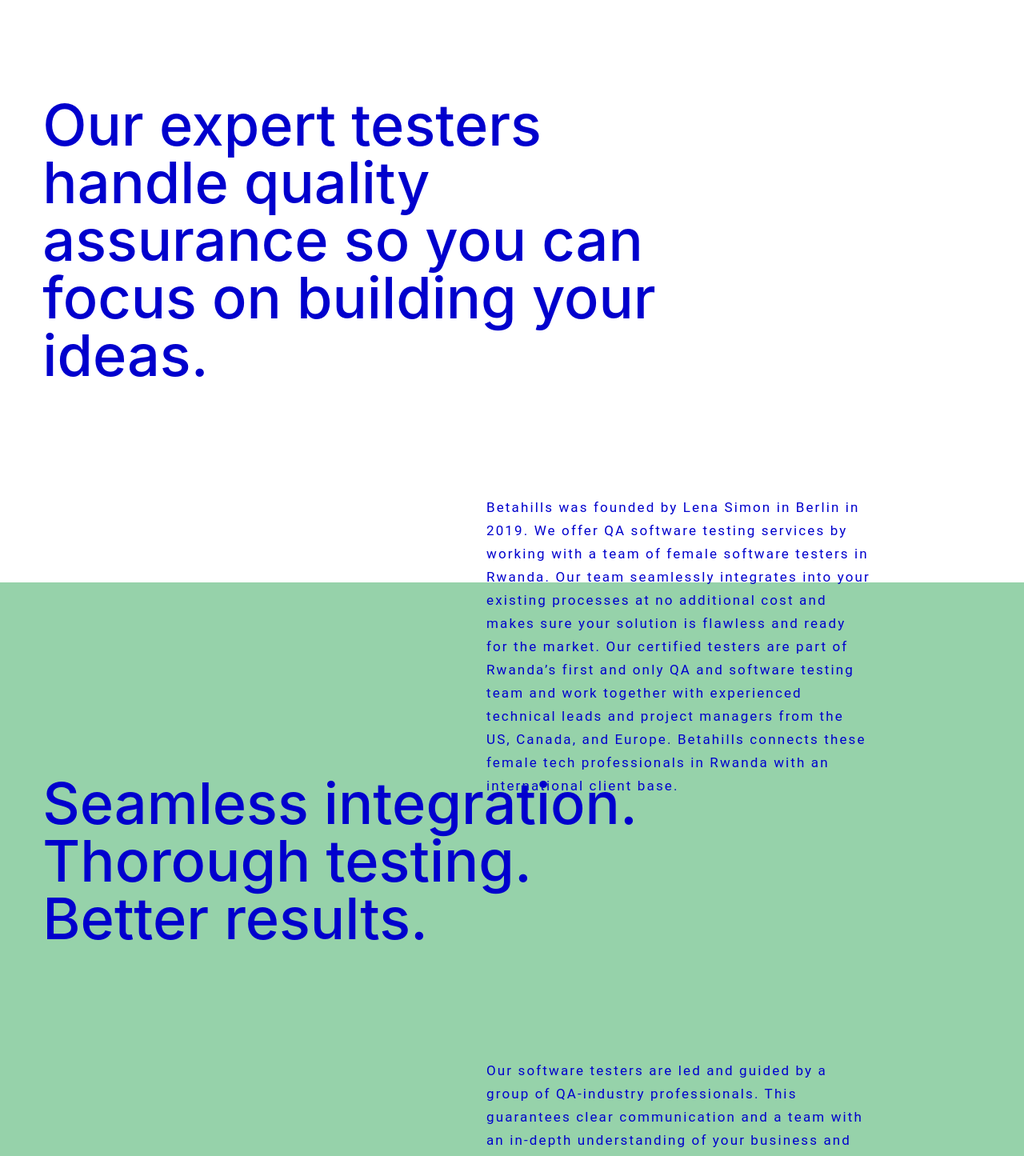
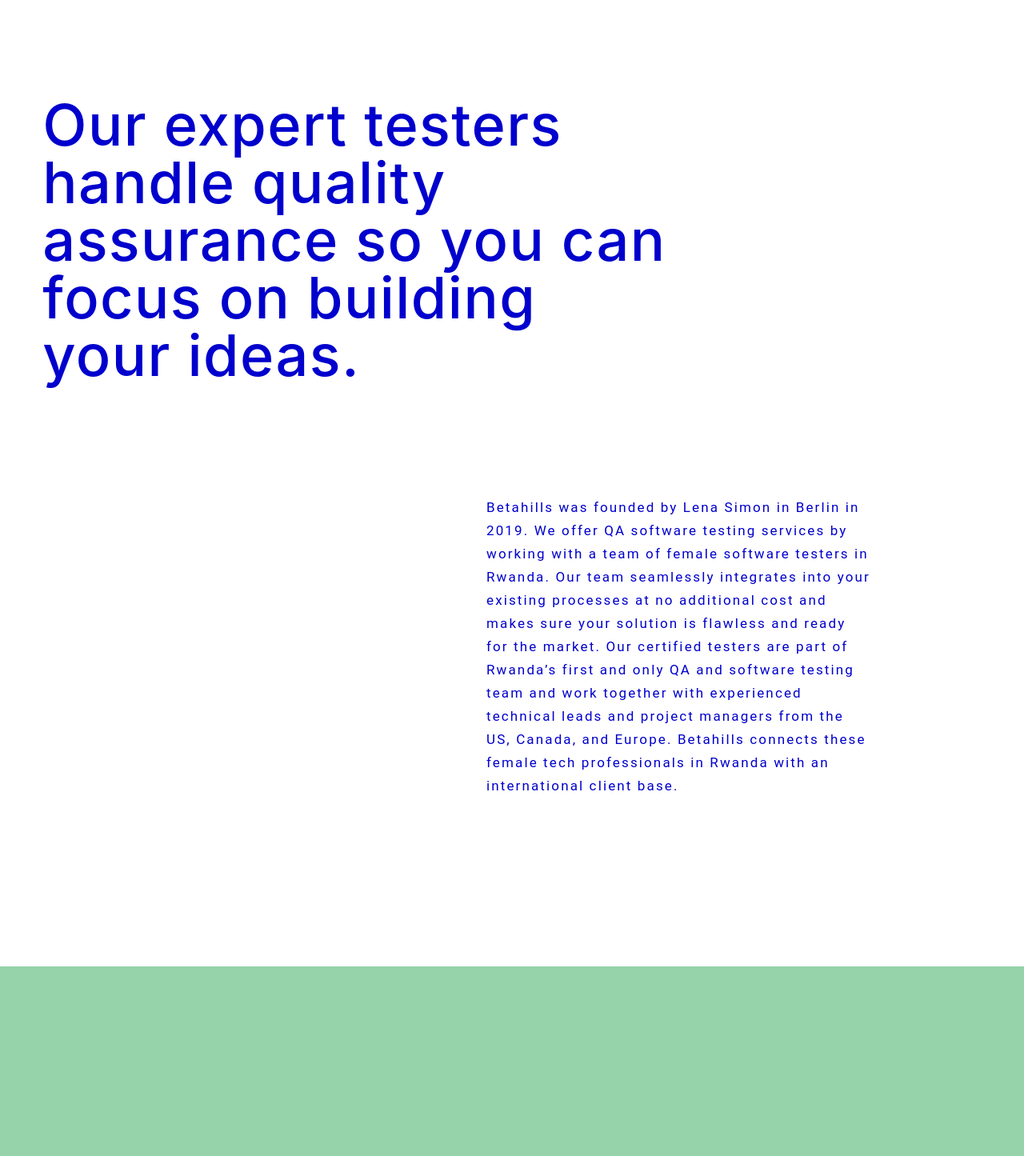
Before and after one commit to Morrism1/workshop-project, a React (Create React App) app: page / in a window 1280 px wide. Shown: the part 920-2365 px from the top of the page at 80% size. Built offline with nearby package versions, Linux system fonts and the light colour scheme.

Commit message:
Create page three styles

```diff
--- a/src/styles/index.css
+++ b/src/styles/index.css
@@ -56,7 +56,7 @@
   font-size: 64px;
   font-weight: 500;
   line-height: 74px;
-  color: rgb(1, 0, 205);
+  letter-spacing: 0.02em;
 }
 
 nav li {
@@ -65,6 +65,15 @@
   font-weight: 400;
   line-height: 20px;
   color: rgb(1, 0, 205);
+  cursor: pointer;
+}
+
+.page-two {
+  height: 1280px;
+}
+
+.page-three {
+  height: 140vh;
 }
 
 .page-two-text > p {
--- a/tailwind.config.js
+++ b/tailwind.config.js
@@ -12,7 +12,7 @@
       },
       fontFamily: {
         'sans': ['Roboto', 'Arial', 'sans-serif'],
-      }
+      },
     },
     extend: {},
   },
```
